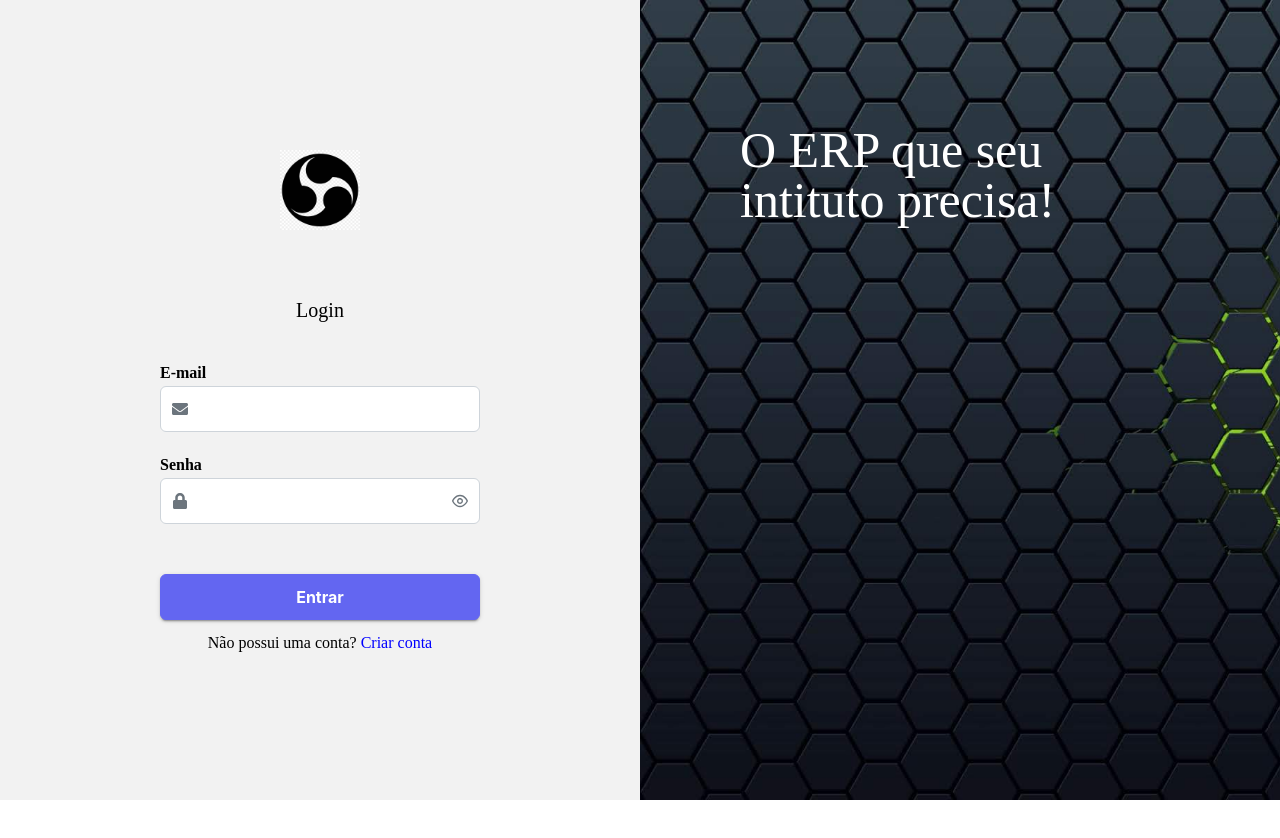
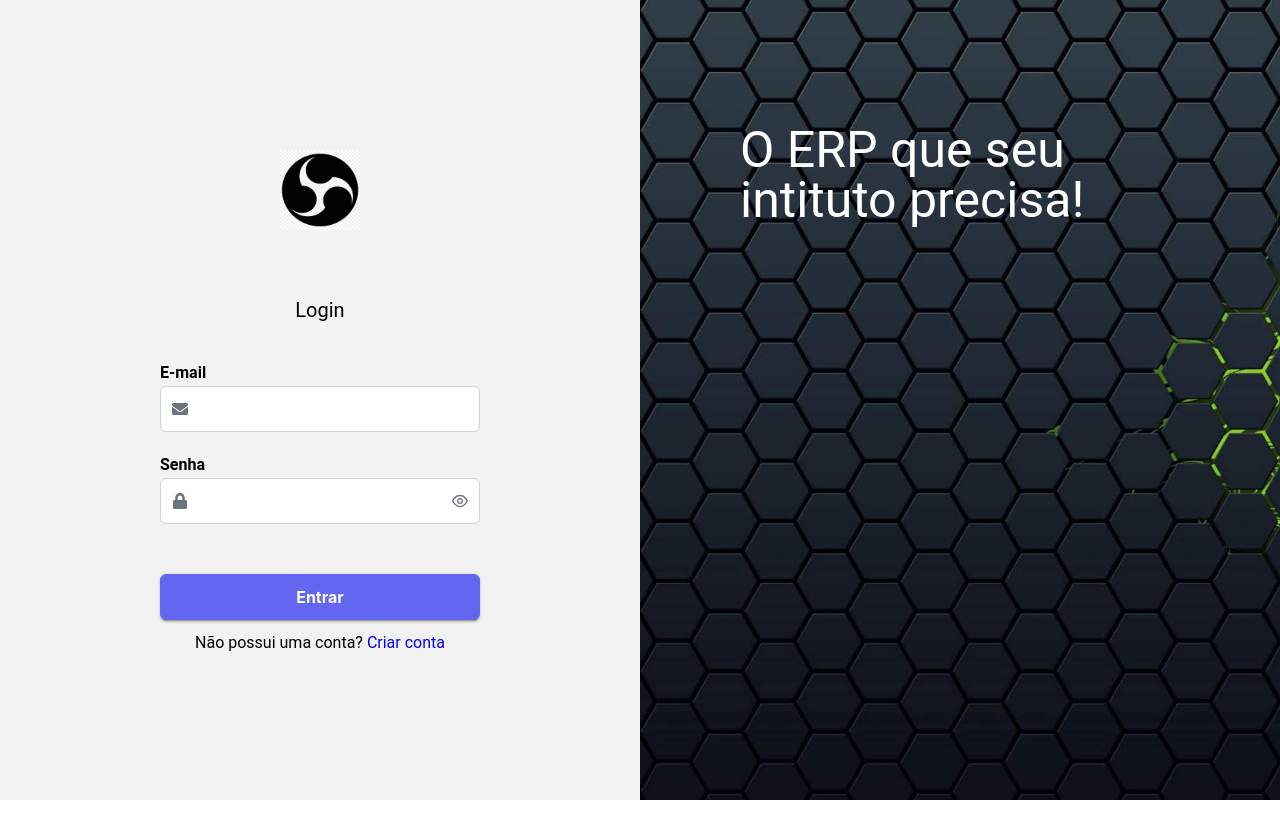
Before and after one commit to Marceloleda/project-Obsius, a React (Create React App) app: page / in a window 1280 px wide. Shown: the top 838 px of the page. Built offline with nearby package versions, Linux system fonts and the light colour scheme.

Commit message:
ajustes na fonte do texto

```diff
--- a/public/index.html
+++ b/public/index.html
@@ -4,7 +4,10 @@
     <meta charset="utf-8" />
     <link rel="icon" href="%PUBLIC_URL%/favicon.ico" />
     <meta name="viewport" content="width=device-width, initial-scale=1" />
-    <meta name="theme-color" content="#000000" />
+    <meta name="theme-color" content="#000000" /><link rel="preconnect" href="https://fonts.googleapis.com">
+    <link rel="preconnect" href="https://fonts.gstatic.com" crossorigin>
+    <link href="https://fonts.googleapis.com/css2?family=Raleway:wght@400;700&display=swap" rel="stylesheet">
+
     <meta
       name="description"
       content="Web site created using create-react-app"
@@ -24,7 +27,7 @@
       work correctly both with client-side routing and a non-root public URL.
       Learn how to configure a non-root public URL by running `npm run build`.
     -->
-    <title>React App</title>
+    <title>Obsius</title>
   </head>
   <body>
     <noscript>You need to enable JavaScript to run this app.</noscript>
--- a/src/App.js
+++ b/src/App.js
@@ -34,5 +34,6 @@
     justify-content:center;
     overflow-x: hidden;
     padding-bottom: 300px;
+    font-family: 'Roboto', sans-serif;
   }
 `
```
